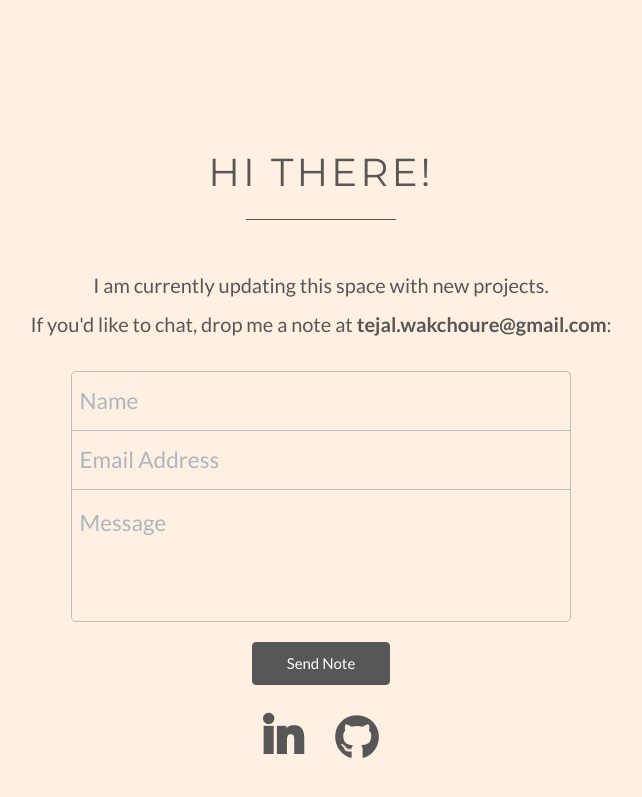
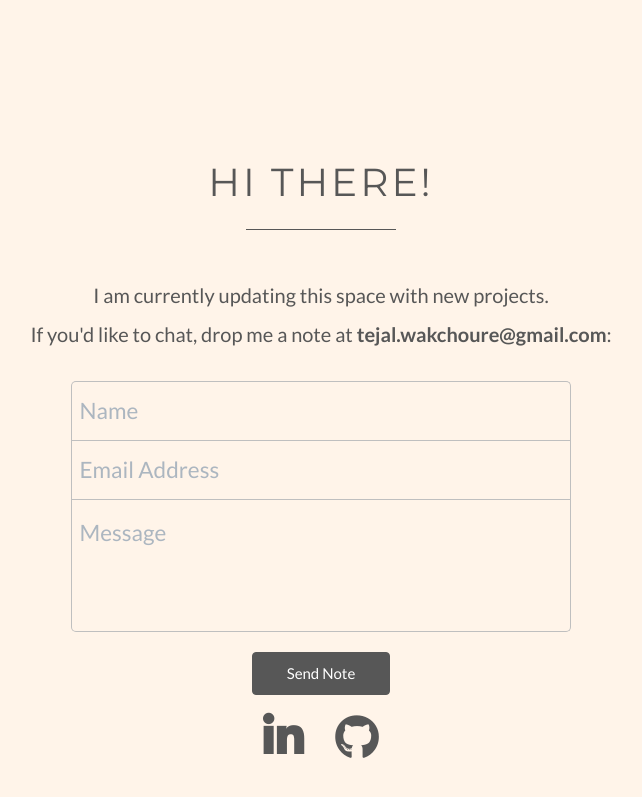
Before and after one commit to tejalwakchoure/tejalwakchoure.github.io, a Jekyll site: the page built from index.html, in a window 1280 px wide. Shown: the top 797 px of the page, without its empty margins (319-961 px from the left). Built offline with Jekyll 4.4.1, drawn with Linux system fonts in a browser that asks for light colours.

Commit message:
Under Construction Page

```diff
--- a/_includes/contact.html
+++ b/_includes/contact.html
@@ -4,7 +4,7 @@
  		<div class="row">
  			<div class="col-lg-12 text-center">
  				<h2>Contact</h2>
- 				<hr class="light">  <!-- <hr class="primary"> -->
+ 				<hr class="light">
  			</div>
  		</div>
  		<div class="row">
--- a/_includes/css/main.css
+++ b/_includes/css/main.css
@@ -78,7 +78,7 @@
 	padding: 2% !important;
 	color: #{{ site.color.construction }};
 	display: table;
-	background: #fff0e2;
+	background: #fff4e9;
 }
 
 section.under_construction a {
--- a/_includes/under_construction.html
+++ b/_includes/under_construction.html
@@ -51,7 +51,7 @@
 		</div>
 
 
-		<div class="row" style="padding: 10px;">
+		<div class="row">
 			<div class="col-lg-12 text-center">
 				<a style="padding-right:15px; color: #{{ site.color.construction }} !important;" href="//linkedin.com/in/tejalw" target="_blank">
 					<i class="fab fa-linkedin-in fa-3x" aria-hidden="true"></i></a>
```
Also changed, not shown: _includes/head.html (+0 -16 lines).
